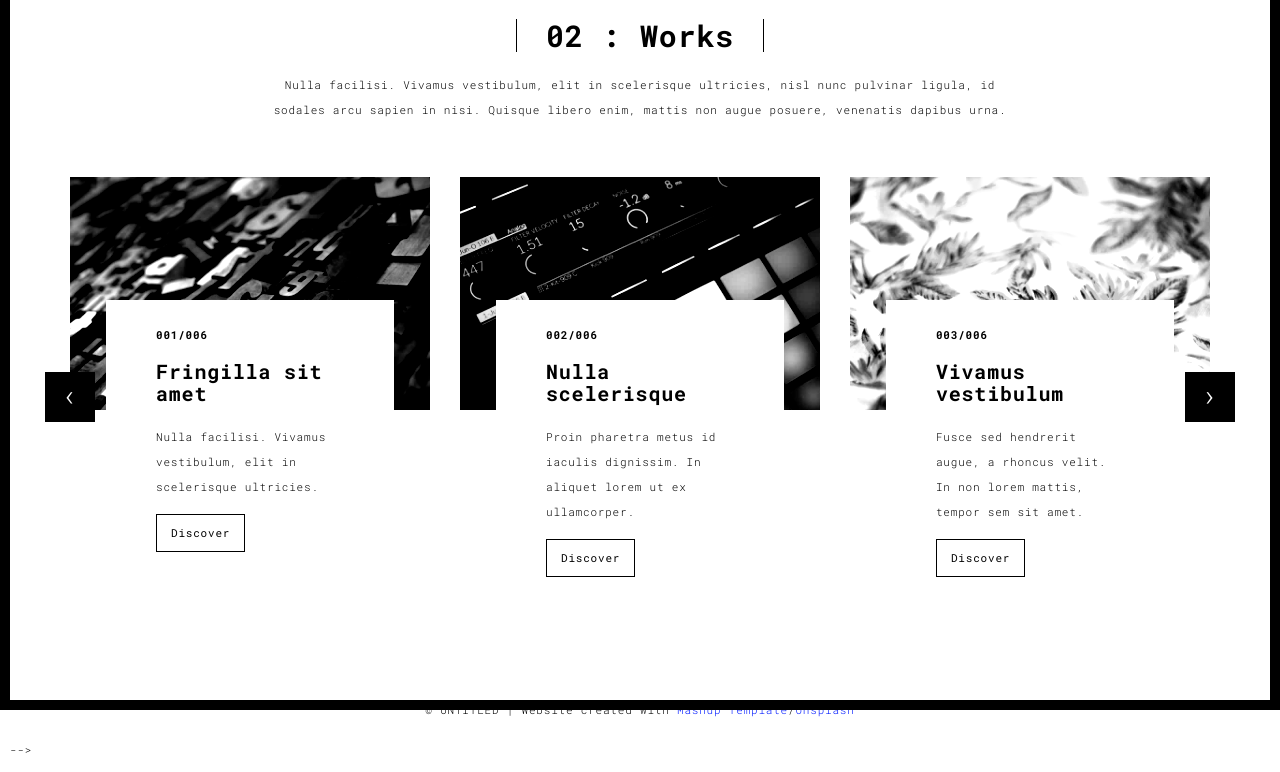
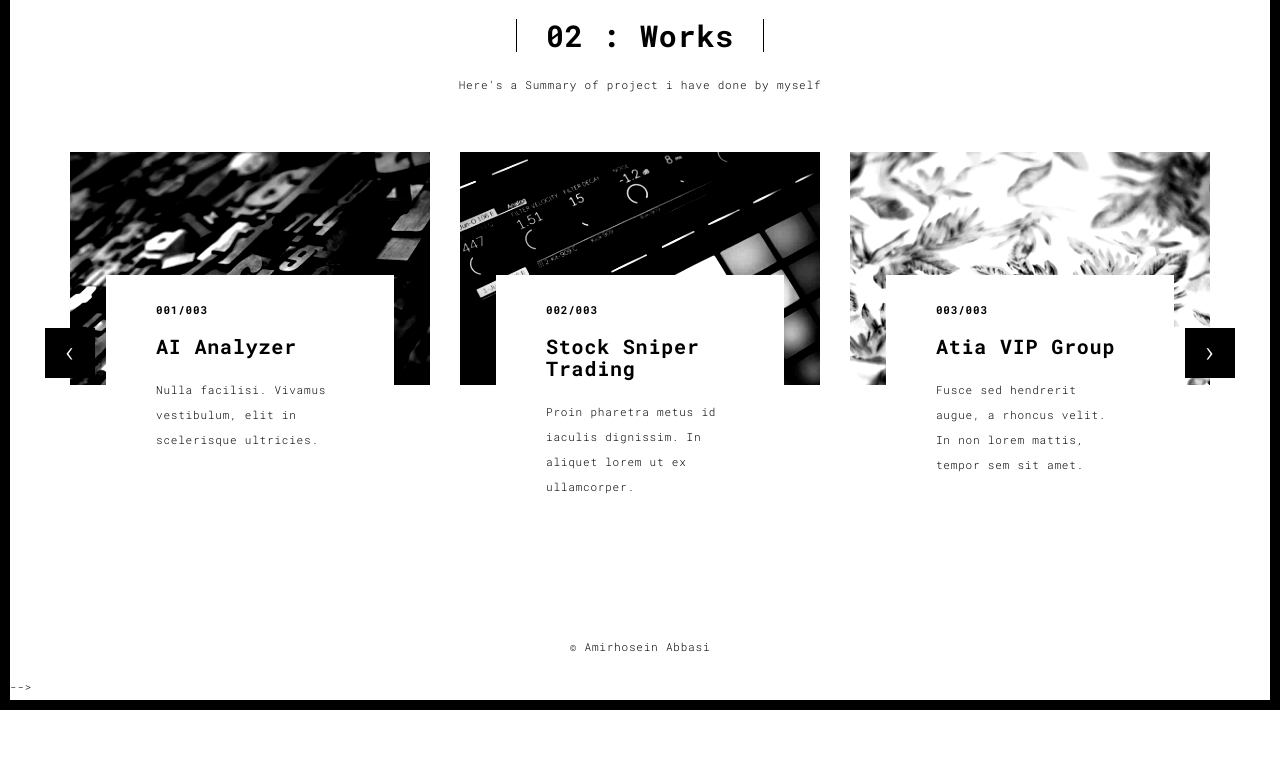
Before and after one commit to amirhosein-abbasi/myself, a Django app: page /works in a window 1280 px wide. Shown: the part 90-862 px from the top of the page. After the commit the page ends 800 px from the top, so only its background shows below. Run offline with Django 3.2, Linux system fonts and the light colour scheme; some libraries are stand-ins or nearby versions.

Commit message:
nemidunam

```diff
--- a/templates/works.html
+++ b/templates/works.html
@@ -58,7 +58,7 @@
       <div class="col-sm-8 col-sm-offset-2 section-container-spacer">
         <div class="text-center">
           <h1 class="h2">02 : Works</h1>
-          <p>Nulla facilisi. Vivamus vestibulum, elit in scelerisque ultricies, nisl nunc pulvinar ligula, id sodales arcu sapien in nisi. Quisque libero enim, mattis non augue posuere, venenatis dapibus urna.</p>
+          <p>Here's a Summary of project i have done by myself </p>
         </div>
       </div>
 
@@ -75,10 +75,10 @@
                         <img src="{% static 'assets/images/work01-hover.jpg' %}" alt="" class="img-responsive">
                       </a>
                       <div class="card-container card-container-lg">
-                        <h4>001/006</h4>
-                        <h3>Fringilla sit amet</h3>
+                        <h4>001/003</h4>
+                        <h3>AI Analyzer</h3>
                         <p>Nulla facilisi. Vivamus vestibulum, elit in scelerisque ultricies.</p>
-                        <a href="./work.html" title="" class="btn btn-default">Discover</a>
+                        <!-- <a href="./work.html" title="" class="btn btn-default">Discover</a> -->
                       </div>
                     </div>
                     <div class="col-sm-4">
@@ -86,10 +86,10 @@
                         <img src="{% static 'assets/images/work02-hover.jpg' %}" alt="" class="img-responsive">
                       </a>
                       <div class="card-container card-container-lg">
-                        <h4>002/006</h4>
-                        <h3>Nulla scelerisque</h3>
+                        <h4>002/003</h4>
+                        <h3>Stock Sniper Trading</h3>
                         <p>Proin pharetra metus id iaculis dignissim. In aliquet lorem ut ex ullamcorper.</p>
-                        <a href="./work.html" title="" class="btn btn-default">Discover</a>
+                        <!-- <a href="./work.html" title="" class="btn btn-default">Discover</a> -->
                       </div>
                     </div>
                     <div class="col-sm-4">
@@ -97,10 +97,10 @@
                         <img src="{% static 'assets/images/work03-hover.jpg' %}" alt="" class="img-responsive">
                       </a>
                       <div class="card-container card-container-lg">
-                        <h4>003/006</h4>
-                        <h3>Vivamus vestibulum</h3>
+                        <h4>003/003</h4>
+                        <h3>Atia VIP Group</h3>
                         <p>Fusce sed hendrerit augue, a rhoncus velit. In non lorem mattis, tempor sem sit amet.</p>
-                        <a href="./work.html" title="" class="btn btn-default">Discover</a>
+                        <!-- <a href="./work.html" title="" class="btn btn-default">Discover</a> -->
                       </div>
                     </div>
 
@@ -108,46 +108,7 @@
                 <!--/row-->
             </div>
             <!--/item-->
-            <div class="item">
-                <div class="row">
-                  <div class="col-sm-4">
-                    <a href="./work.html" class="black-image-project-hover">
-                      <img src="{% static '/assets/images/work02-hover.jpg' %}" alt="Image" class="img-responsive">
-                    </a>
-                    <div class="card-container">
-                      <h4>004/006</h4>
-                      <h3>Nulla scelerisque</h3>
-                      <p>Proin pharetra metus id iaculis dignissim. In aliquet lorem ut ex ullamcorper.</p>
-                      <a href="./work.html" class="btn btn-default">Discover</a>
-                    </div>
-                  </div>
-                   <div class="col-sm-4">
-                      <a href="./work.html" class="black-image-project-hover">
-                        <img src="{% static 'assets/images/work01-hover.jpg' %}" alt="Image" class="img-responsive">
-                      </a>
-                      <div class="card-container">
-                        <h4>005/006</h4>
-                        <h3>Fringilla sit amet</h3>
-                        <p>Nulla facilisi. Vivamus vestibulum, elit in scelerisque ultricies.</p>
-                        <a href="./work.html" class="btn btn-default">Discover</a>
-                      </div>
-                    </div>
 
-                    <div class="col-sm-4">
-                      <a href="./work.html" class="black-image-project-hover">
-                        <img src="{% static 'assets/images/work03-hover.jpg' %}" alt="Image" class="img-responsive">
-                      </a>
-                      <div class="card-container">
-                        <h4>006/006</h4>
-                        <h3>Vivamus vestibulum</h3>
-                        <p>Fusce sed hendrerit augue, a rhoncus velit. In non lorem mattis, tempor sem sit amet.</p>
-                        <a href="./work.html" class="btn btn-default">Discover</a>
-                      </div>
-                    </div>
-
-                </div>
-                <!--/row-->
-            </div>
 
             <!--/item-->
         </div>
@@ -173,7 +134,7 @@
   <div class="container">
     <div class="row">
       <div class="col-xs-12">
-        <p>© UNTITLED | Website created with <a href="http://www.mashup-template.com/" title="Create website with free html template">Mashup Template</a>/<a href="https://www.unsplash.com/" title="Beautiful Free Images">Unsplash</a></p>
+        <p>© Amirhosein Abbasi<a href="#" title="Beautiful Free Images"></a></p>
       </div>
     </div>
   </div>
```
Also changed, not shown: templates/about.html (+10 -9 lines).
